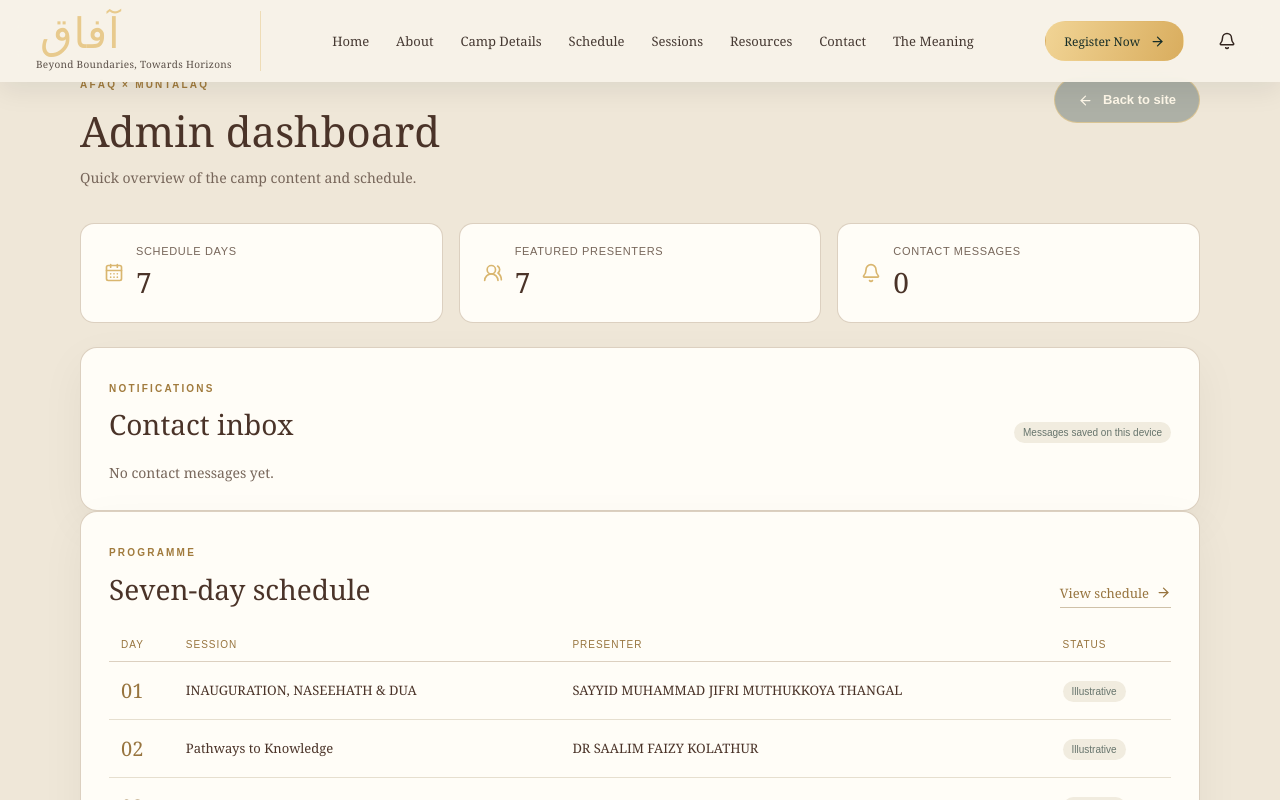
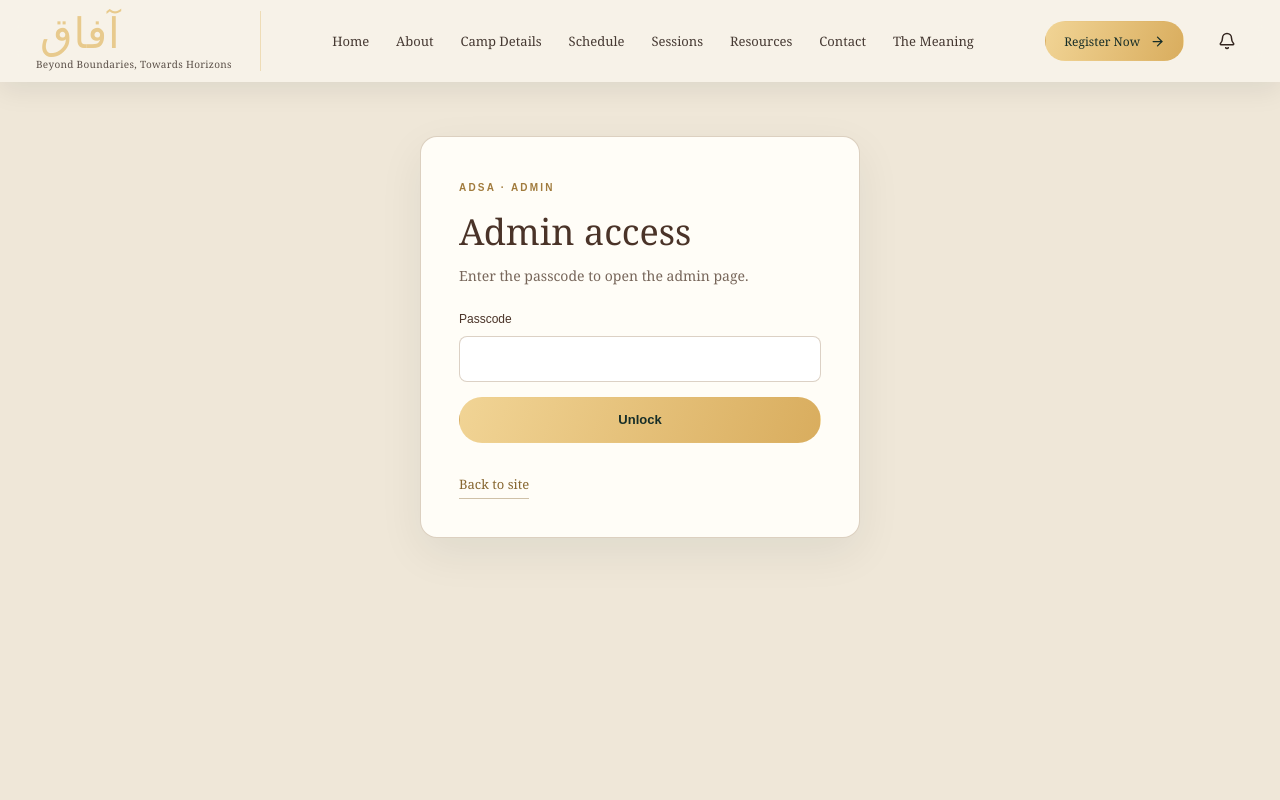
Before and after one commit to Niyaswyd/afaq-muntalaq, a Next.js app: page /admin in a window 1280 px wide. Shown: the top 800 px of the page. Built offline with nearby package versions, Linux system fonts and the light colour scheme.

Commit message:
Add passcode lock to admin page

```diff
--- a/src/app/admin/page.tsx
+++ b/src/app/admin/page.tsx
@@ -2,13 +2,17 @@
 
 import Link from "next/link";
 import { ArrowLeft, Bell, CalendarDays, UsersRound } from "lucide-react";
-import { useEffect, useState } from "react";
+import { type FormEvent, useEffect, useState } from "react";
 import { schedule } from "@/data/content";
 
 type AdminMessage = { id: string; name: string; email: string; message: string; createdAt: string; read: boolean };
 type AdminReply = { id: string; messageId: string; text: string; createdAt: string };
+const ADMIN_PASSCODE = "adsa";
 
 export default function AdminPage() {
+  const [unlocked, setUnlocked] = useState(false);
+  const [passcode, setPasscode] = useState("");
+  const [lockError, setLockError] = useState(false);
   const [messages, setMessages] = useState<AdminMessage[]>([]);
   const [replies, setReplies] = useState<AdminReply[]>([]);
   const [replyingTo, setReplyingTo] = useState<string | null>(null);
@@ -16,12 +20,23 @@ export default function AdminPage() {
   const featuredSessions = schedule.filter((item) => item.presenter);
 
   useEffect(() => {
+    if (!unlocked) return;
     const stored = JSON.parse(window.localStorage.getItem("afaq-contact-messages") || "[]");
     setMessages(stored);
     setReplies(JSON.parse(window.localStorage.getItem("afaq-contact-replies") || "[]"));
     const markedRead = stored.map((message: { read: boolean }) => ({ ...message, read: true }));
     window.localStorage.setItem("afaq-contact-messages", JSON.stringify(markedRead));
-  }, []);
+  }, [unlocked]);
+
+  const unlockAdmin = (event: FormEvent<HTMLFormElement>) => {
+    event.preventDefault();
+    if (passcode !== ADMIN_PASSCODE) {
+      setLockError(true);
+      return;
+    }
+    setLockError(false);
+    setUnlocked(true);
+  };
 
   const sendReply = (message: AdminMessage) => {
     const text = replyText.trim();
@@ -36,6 +51,31 @@ export default function AdminPage() {
     setReplyText("");
     setReplyingTo(null);
   };
+
+  if (!unlocked) {
+    return (
+      <main className="admin-page">
+        <section className="admin-lock-card">
+          <span className="eyebrow">ADSA · ADMIN</span>
+          <h1>Admin access</h1>
+          <p>Enter the passcode to open the admin page.</p>
+          <form className="admin-lock-form" onSubmit={unlockAdmin}>
+            <label htmlFor="admin-passcode">Passcode</label>
+            <input
+              autoComplete="current-password"
+              id="admin-passcode"
+              onChange={(event) => { setPasscode(event.target.value); setLockError(false); }}
+              type="password"
+              value={passcode}
+            />
+            {lockError && <span className="admin-lock-error" role="alert">Incorrect passcode. Try again.</span>}
+            <button className="button button-gold" type="submit">Unlock</button>
+          </form>
+          <Link className="text-link" href="/">Back to site</Link>
+        </section>
+      </main>
+    );
+  }
 
   return (
     <main className="admin-page">
--- a/src/app/globals.css
+++ b/src/app/globals.css
@@ -215,6 +215,14 @@ a { color: inherit; text-decoration: none; }
 .schedule-interactive { max-width: 1000px; margin: auto; }
 .admin-page { min-height: 100vh; padding: 72px 24px; color: var(--ink); background: var(--cream); }
 .admin-shell { max-width: 1120px; margin: auto; }
+.admin-lock-card { width: min(100%, 440px); margin: 8vh auto 0; padding: 38px; border: 1px solid var(--line); border-radius: 17px; background: #fffdf7; box-shadow: 0 15px 45px rgba(20,45,43,.07); }
+.admin-lock-card h1 { margin: 9px 0; color: var(--green); font: 36px Georgia, serif; font-weight: 400; }
+.admin-lock-card > p { margin: 0 0 25px; color: var(--muted); font: 14px/1.6 Georgia, serif; }
+.admin-lock-form { display: grid; gap: 10px; margin-bottom: 22px; }
+.admin-lock-form label { color: var(--green); font: 12px Arial, sans-serif; }
+.admin-lock-form input { min-height: 46px; padding: 10px 12px; border: 1px solid var(--line); border-radius: 8px; color: var(--ink); background: #fff; }
+.admin-lock-error { color: #a33d32; font: 12px Arial, sans-serif; }
+.admin-lock-form .button { justify-content: center; margin-top: 5px; }
 .admin-topbar { display: flex; align-items: flex-start; justify-content: space-between; gap: 24px; margin-bottom: 34px; }
 .admin-topbar h1 { margin: 7px 0 8px; color: var(--green); font: 42px Georgia, serif; font-weight: 400; }
 .admin-topbar p { margin: 0; color: var(--muted); font: 14px/1.6 Georgia, serif; }
```
